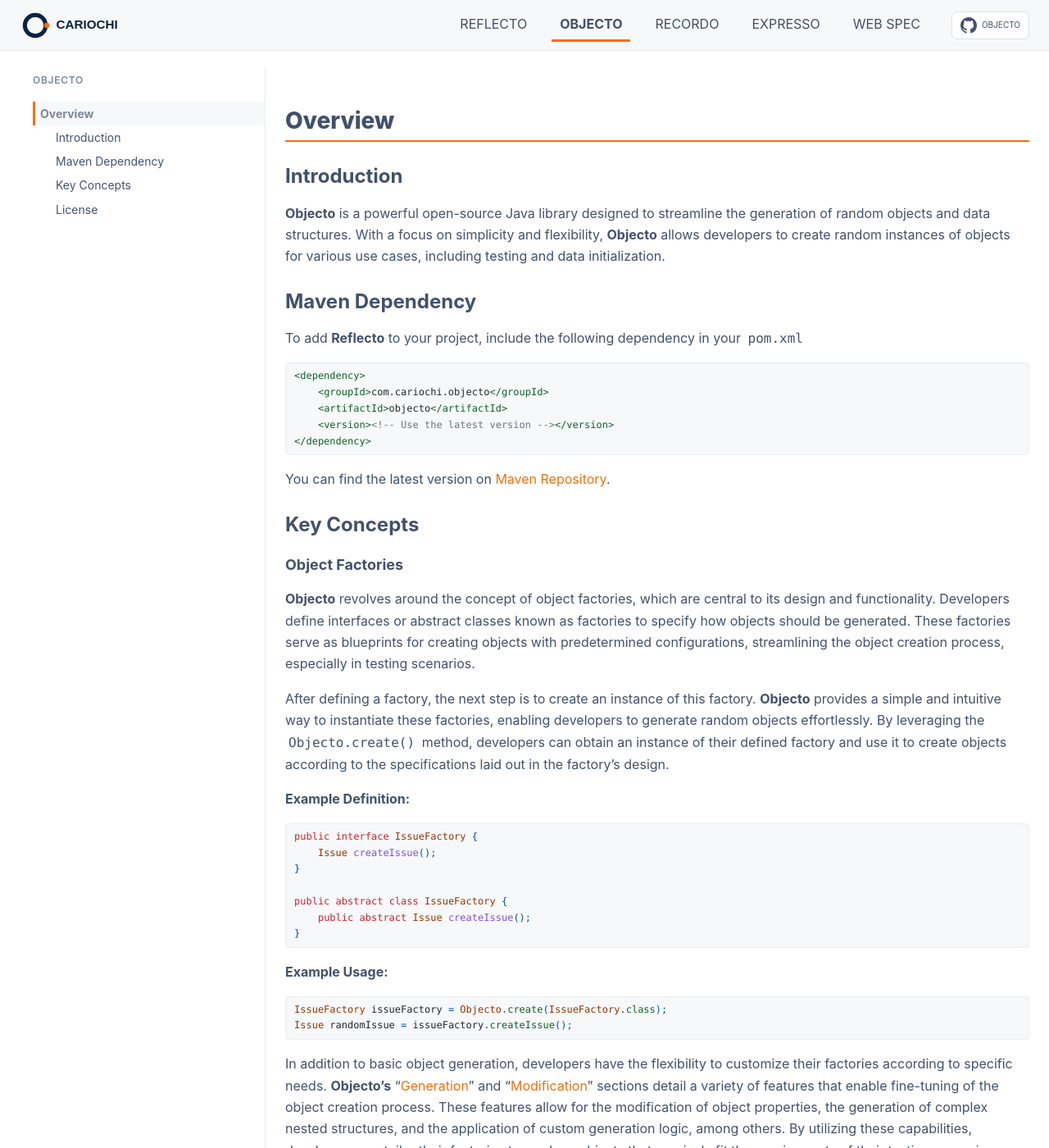
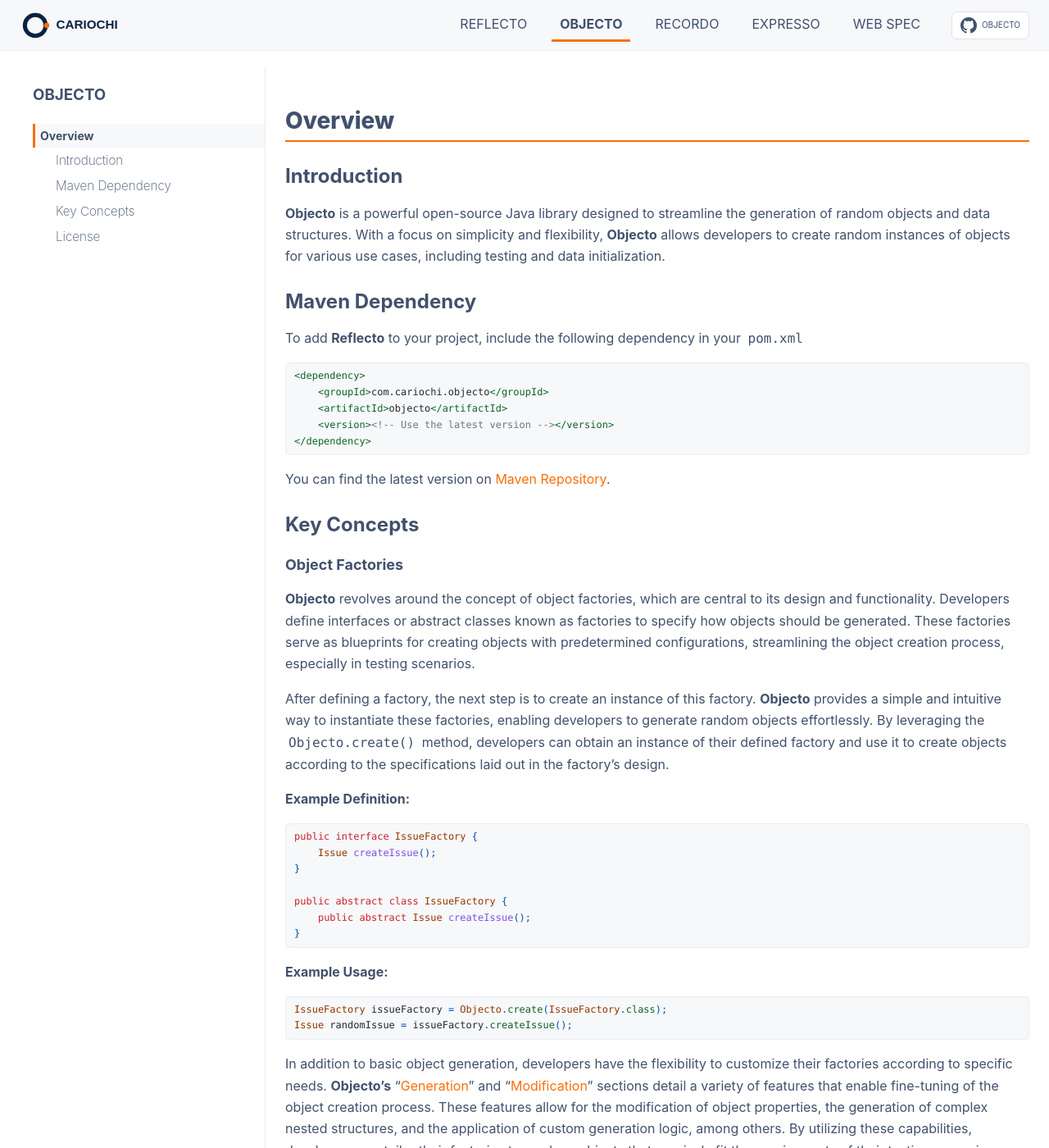
Before and after one commit to cariochi/cariochi.github.io, a Jekyll site: the page built from projects/objecto.md, in a window 1280 px wide and 1400 px high. Shown: the whole window at 82% size. Built offline with Jekyll 4.4.1, drawn with Linux system fonts in a browser that asks for light colours; the table of contents is made by our own code.

Commit message:
style: refine table of contents styles for improved readability and consistency

```diff
--- a/assets/css/site.css
+++ b/assets/css/site.css
@@ -107,15 +107,13 @@ code{border-radius:4px;padding:0 4px}
 ====================== */
 .toc{border-right:1px solid var(--border)}
 .toc-inner{position:sticky;top:64px;max-height:calc(100vh - 80px);overflow:auto;padding-left:16px}
-.toc h3{margin:6px 0 10px;color:var(--muted);font-size:12px;font-weight:600;text-transform:uppercase;letter-spacing:.06em}
 .toc ul{padding-inline-start:20px}
 .toc .section-nav{list-style:none;margin:0;padding:0}
 .toc .section-nav a{display:block;padding:3px 8px;color:var(--link-muted);font-size:14px}
 .toc .section-nav a:hover{background:var(--brand-bg);color:var(--fg)}
+.toc .toc-entry.toc-h1 > a{margin-top:1rem;color:var(--fg);font-weight:700}
+.toc .toc-entry.toc-h2 > a{color:var(--fg);font-size:.95em;font-weight:200}
 .toc a.active{border-left:3px solid var(--brand);padding-left:6px;background-color:var(--brand-bg)}
-.toc .toc-entry.toc-h1 > a{margin-top:1rem;color:var(--muted);font-weight:700}
-.toc .toc-entry.toc-h3 > a{padding-left:14px;font-size:.95em}
-.toc .toc-entry.toc-h4 > a{padding-left:28px;font-size:.9em}
 :target{scroll-margin-top:72px}
 
 /* =====================
```
